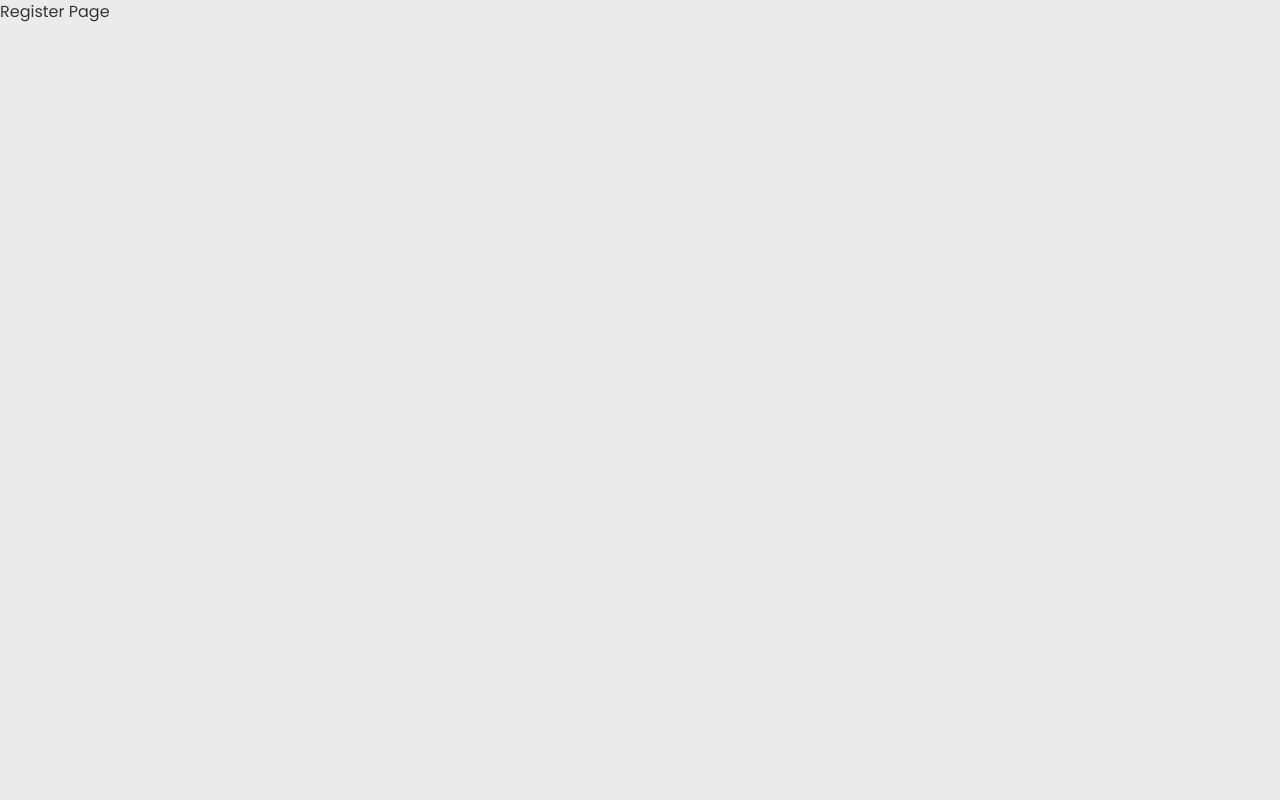
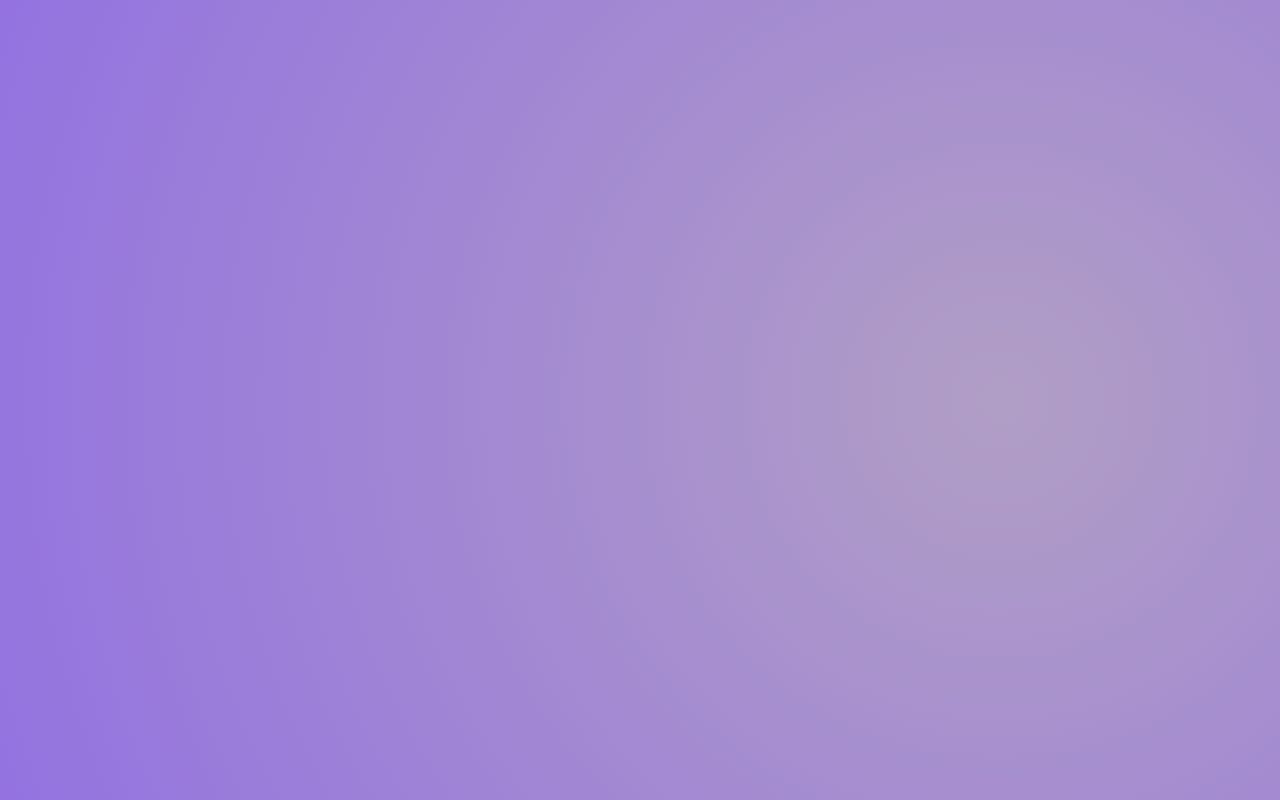
Before and after one commit to jackmounts/the-planeswalker-archive, a Next.js app: page /register in a window 1280 px wide. Built offline with nearby package versions, Linux system fonts and the light colour scheme.

Commit message:
Add wavy background effect to register page and create HOC for reusable background styling

```diff
--- a/src/app/globals.css
+++ b/src/app/globals.css
@@ -41,3 +41,34 @@ body {
   display: inline-block;
   overflow: hidden;
 }
+
+.wavy-background {
+  background: radial-gradient(circle at center, #b19ec5, #8761eb);
+  background-size: 200% 200%;
+  animation: moveGradient 15s ease-in-out infinite;
+  min-height: 100vh;
+  display: flex;
+  align-items: center;
+  justify-content: center;
+}
+
+@keyframes moveGradient {
+  0% {
+    background-position: 50% 50%;
+  }
+  20% {
+    background-position: 67% 24%;
+  }
+  40% {
+    background-position: 12% 78%;
+  }
+  60% {
+    background-position: 25% 41%;
+  }
+  80% {
+    background-position: 80% 83%;
+  }
+  100% {
+    background-position: 50% 50%;
+  }
+}
--- a/src/app/register/page.tsx
+++ b/src/app/register/page.tsx
@@ -23,9 +23,7 @@ const RegisterPage: React.FC = () => {
   // return errorsList.length === 0;
 
   return (
-    <div>
-      <h1>Register Page</h1>
-    </div>
+    <div className="flex flex-col items-center justify-center size-full wavy-background"></div>
   );
 };
 
--- /dev/null
+++ b/src/components/hoc/withWavyBackground.tsx
@@ -0,0 +1,34 @@
+import React from "react";
+
+const withWavyBackground = <P extends object>(
+  Component: React.ComponentType<P>
+) => {
+  /**
+   * DEEP: #8761eb
+   * LIGHT: #b19ec5
+   */
+  return function WavyBackgroundComponent(props: any) {
+    const getWavyBackground = () => {
+      return `
+        background: linear-gradient(135deg, #8761eb, #b19ec5);
+        background-size: 400% 400%;
+        animation: gradientAnimation 15s ease infinite;
+
+        @keyframes gradientAnimation {
+          0% { background-position: 0% 50%; }
+          50% { background-position: 100% 50%; }
+          100% { background-position: 0% 50%; }
+        }
+      `;
+    };
+
+    const wavyBackgroundStyle = getWavyBackground();
+    return (
+      <div style={getWavyBackground()}>
+        <Component {...props} />
+      </div>
+    );
+  };
+};
+
+export default withWavyBackground;
```
